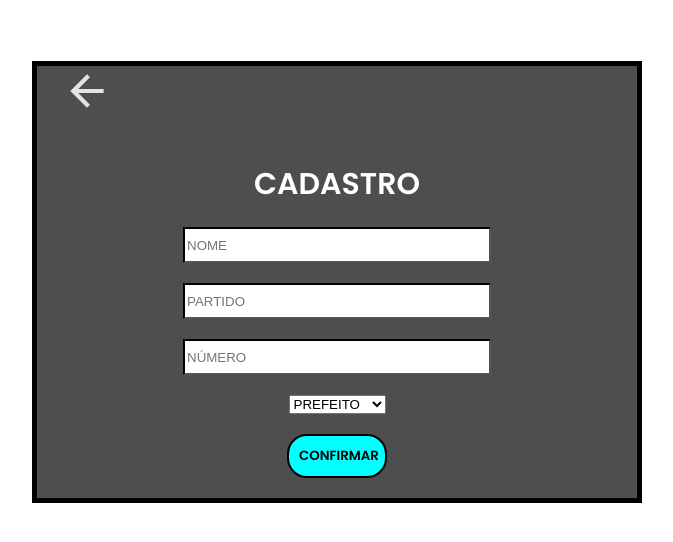
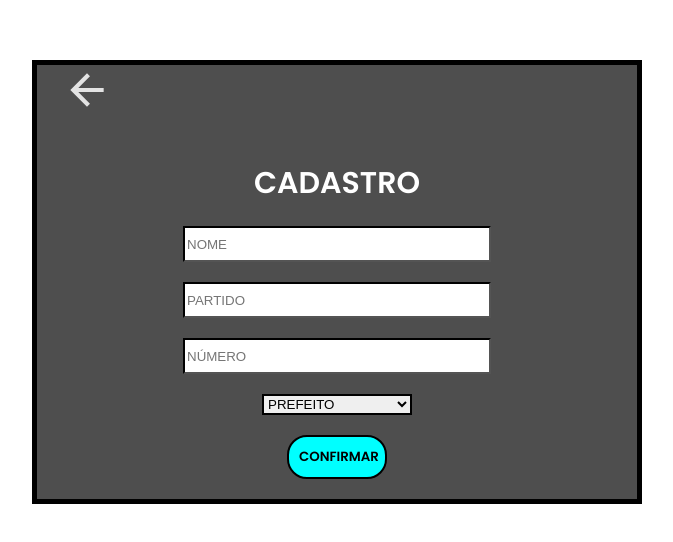
Before and after one commit to IagoMenezes555/Urna-7, an Angular app: page /cadastro in a window 1280 px wide. Shown: the part 118-660 px from the top of the page, without its empty margins (303-976 px from the left). Built offline with nearby package versions, Linux system fonts and the light colour scheme.

Commit message:
style: select

```diff
--- a/src/app/pages/cadastro/cadastro.component.html
+++ b/src/app/pages/cadastro/cadastro.component.html
@@ -7,7 +7,7 @@
         <input class="input" type="text" placeholder="NOME">
         <input class="input" type="text" placeholder="PARTIDO">
         <input class="input" type="text" placeholder="NÚMERO">
-        <select name="TIPO DE CANDIDATO" id="">
+        <select class="select" name="TIPO DE CANDIDATO" id="">
             <option value="">PREFEITO</option>
             <option value="">VEREADOR</option>
         </select>
--- a/src/app/pages/cadastro/cadastro.component.scss
+++ b/src/app/pages/cadastro/cadastro.component.scss
@@ -46,5 +46,10 @@
         width: 300px;
         height: 30px;
     }
+
+    .select{
+        border: black solid 2px;
+        width: 150px;
+    }
   }
 }
```
